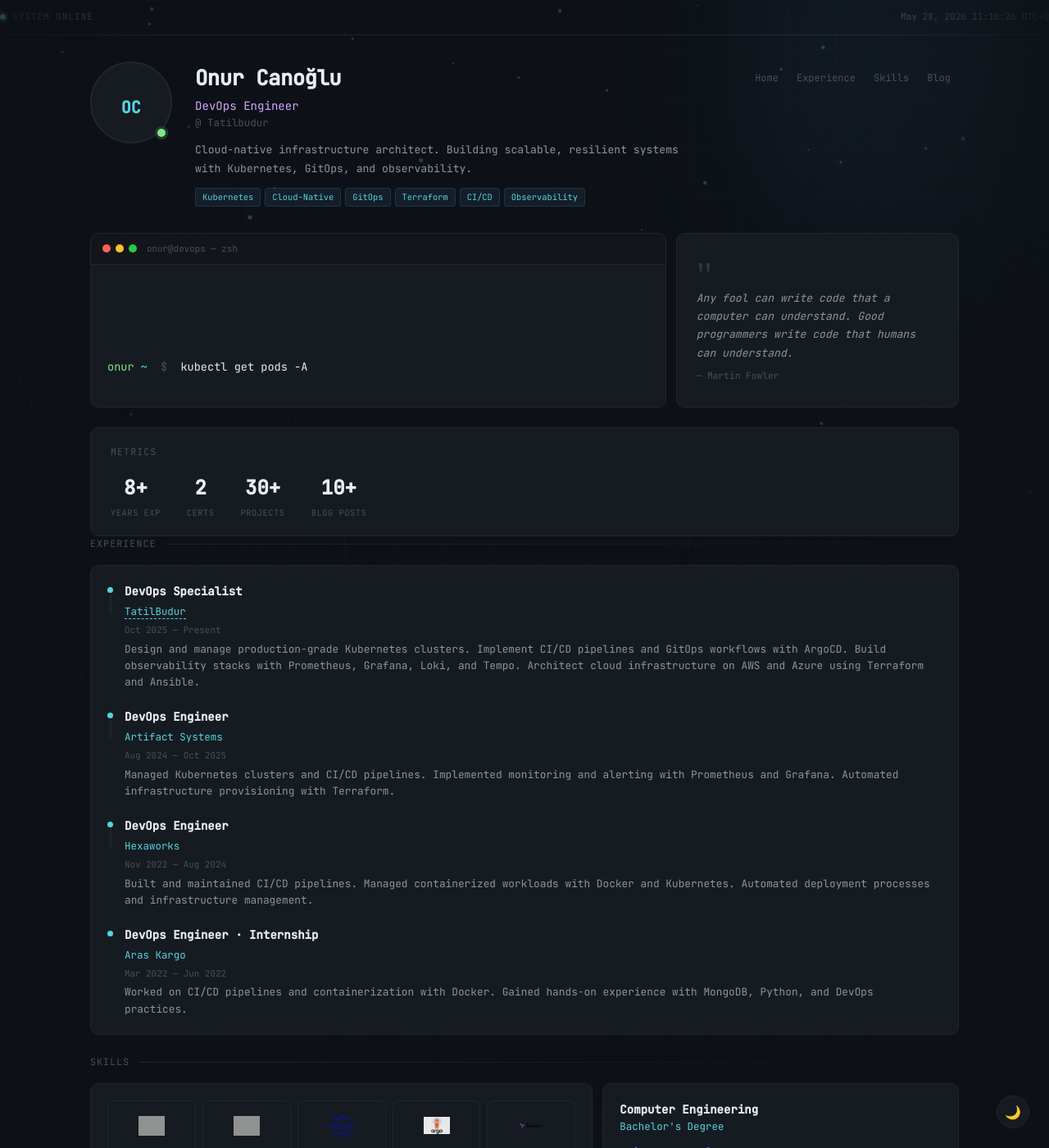
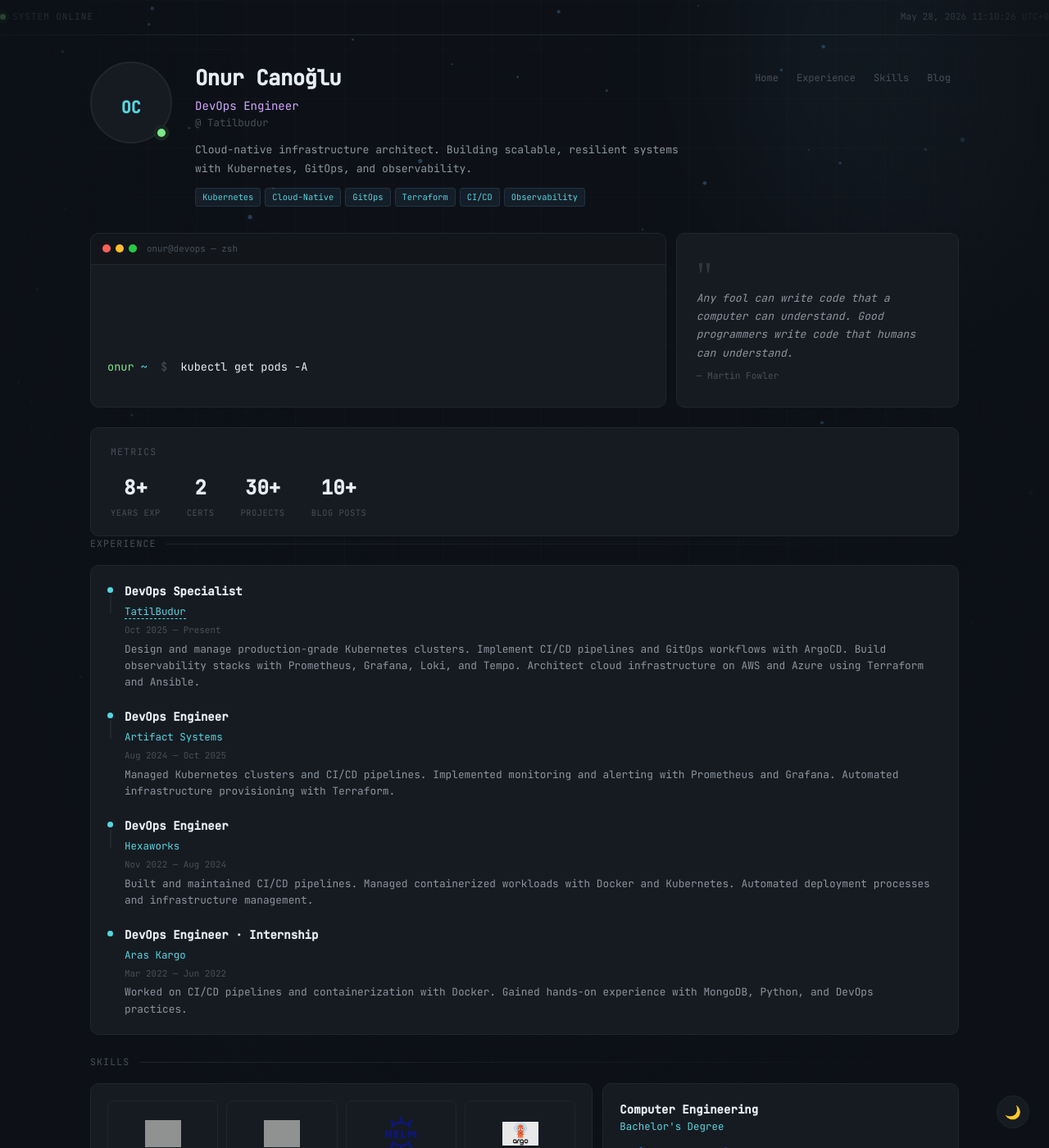
Before and after one commit to canogluonur/canogluonur.github.io, a Jekyll site: the page built from index.html, in a window 1280 px wide and 1400 px high. Shown: the whole window at 82% size. Built offline with Jekyll 4.4.1, drawn with Linux system fonts in a browser that asks for light colours; grey boxes are pictures that could not be loaded.

Commit message:
Enlarge skill icons (44px) and cert images (52px)

```diff
--- a/assets/css/style.css
+++ b/assets/css/style.css
@@ -455,14 +455,14 @@ body {
 /* Skills grid inside card */
 .skills-grid {
   display: grid;
-  grid-template-columns: repeat(auto-fill, minmax(100px, 1fr));
-  gap: 8px;
+  grid-template-columns: repeat(auto-fill, minmax(120px, 1fr));
+  gap: 10px;
 }
 .skill-card {
   background: transparent;
   border: 1px solid var(--border);
   border-radius: 8px;
-  padding: 14px 8px;
+  padding: 18px 10px;
   text-align: center;
   transition: all var(--transition);
 }
@@ -472,15 +472,15 @@ body {
   transform: translateY(-1px);
 }
 .skill-card img {
-  width: 32px;
-  height: 32px;
+  width: 44px;
+  height: 44px;
   object-fit: contain;
-  margin-bottom: 6px;
+  margin-bottom: 8px;
   opacity: 0.9;
 }
 .skill-card span {
   display: block;
-  font-size: 0.68rem;
+  font-size: 0.72rem;
   color: var(--text-dim);
 }
 
@@ -505,17 +505,17 @@ body {
 .cert-item {
   display: flex;
   align-items: center;
-  gap: 8px;
+  gap: 10px;
 }
 .cert-item img {
-  width: 40px;
-  height: 40px;
+  width: 52px;
+  height: 52px;
   object-fit: contain;
 }
 .cert-item span {
-  font-size: 0.82rem;
+  font-size: 0.88rem;
   color: var(--text-dim);
-  font-weight: 500;
+  font-weight: 600;
 }
 .badges-row {
   display: flex;
```
